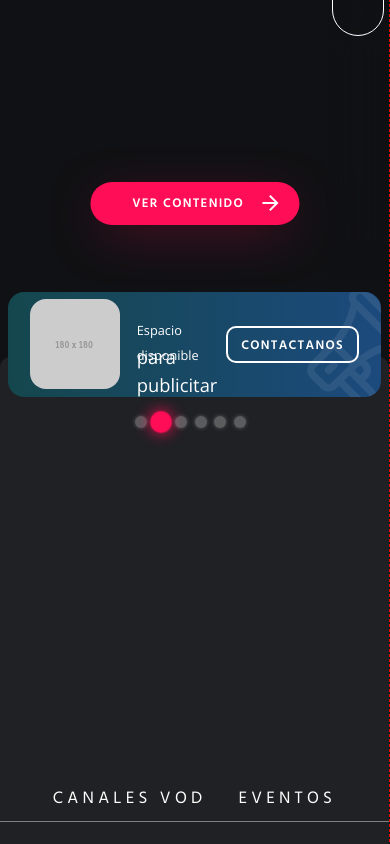
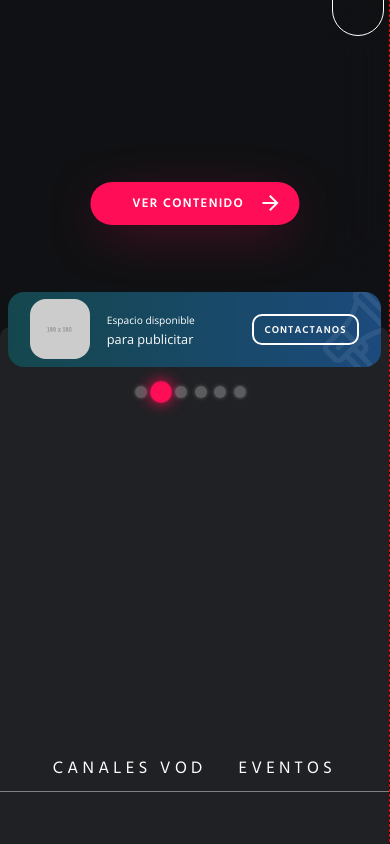
Before and after one commit to marcosvillabasa/streamtok, a React (Create React App) app: page / in a window 390 px wide. Shown: the part 1111-1955 px from the top of the page. Built offline with nearby package versions, Linux system fonts and the light colour scheme; what apollo-link-rest would draw is missing.

Commit message:
composition responsive

```diff
--- a/src/Components/Banner.js
+++ b/src/Components/Banner.js
@@ -7,6 +7,9 @@ const StyledBanner = styled.div`
   padding: 2% 6%;
   position: relative;
   overflow: hidden;
+  @media screen and (max-width: 360px) {
+    padding: 2%;
+  }
 
   background-image: linear-gradient(
     to right,
@@ -27,7 +30,7 @@ const StyledBanner = styled.div`
       @media screen and (min-width: 600px) {
         font-size: var(--size-6);
       }
-      font-size: var(--size-2);
+      font-size: var(--size-0);
       line-height: 2em;
       font-family: "Open Sans", sans-serif;
       height: 2em;
@@ -36,7 +39,7 @@ const StyledBanner = styled.div`
       @media screen and (min-width: 600px) {
         font-size: var(--size-12);
       }
-      font-size: var(--size-6);
+      font-size: var(--size-2);
       line-height: 1.5em;
       height: 1.5em;
       font-family: "Open Sans", sans-serif;
@@ -46,7 +49,7 @@ const StyledBanner = styled.div`
   .btn-contactanos {
     /* for positioning the button to the right border */
     margin-left: auto;
-    font-size: var(--size-2);
+    font-size: var(--size-0);
 
     @media screen and (min-width: 600px) {
       font-size: var(--size-4);
@@ -58,8 +61,8 @@ const StyledBanner = styled.div`
 
   .banner-logo {
     border-radius: 16px;
-    min-height: 90px;
-    min-width: 90px;
+    min-height: 60px;
+    min-width: 60px;
     max-height: 180px;
     max-width: 180px;
     height: 14%;
--- a/src/LandingPage/Composition.js
+++ b/src/LandingPage/Composition.js
@@ -25,6 +25,11 @@ const Box = styled.div`
 
   .composition-carrousel-slider {
     align-items: center;
+  }
+
+  img {
+    width: 100%;
+    height: auto;
   }
 `
 
@@ -95,7 +100,7 @@ function Carrousel(props) {
         },
         mobile: {
           breakpoint: {
-            max: 464,
+            max: 600,
             min: 0,
           },
           items: 4,
@@ -103,7 +108,7 @@ function Carrousel(props) {
         tablet: {
           breakpoint: {
             max: 1024,
-            min: 464,
+            min: 600,
           },
           items: 4,
         },
```
